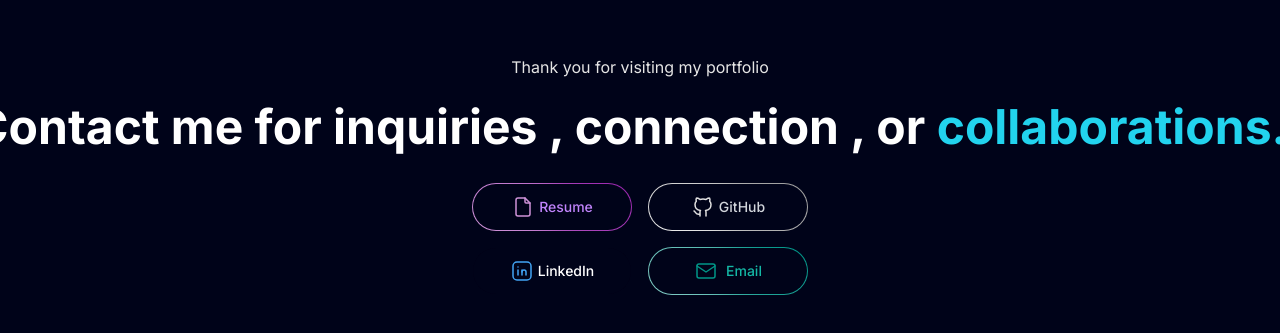
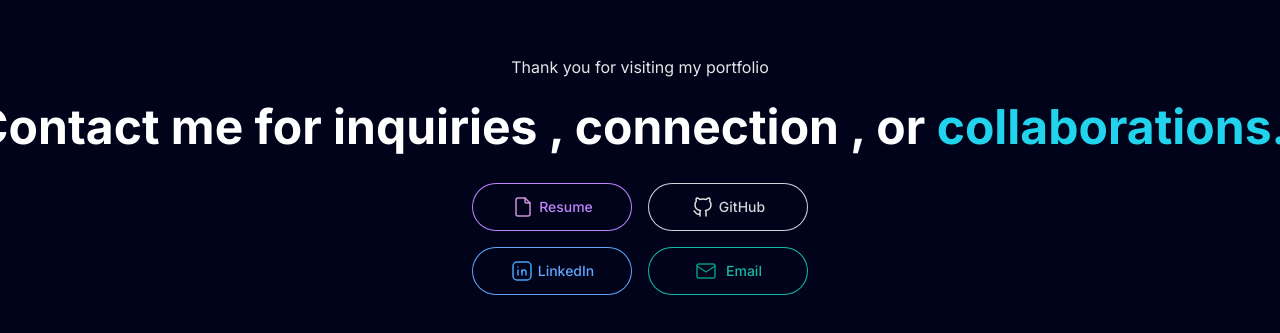
Before and after one commit to Arjun-Mishra-312/portfolio, a Next.js app: page / in a window 1280 px wide. Shown: the part 7525-7858 px from the top of the page. Built offline with nearby package versions, Linux system fonts and the light colour scheme.

Commit message:
removed animation in contact ui

```diff
--- a/components/contact.tsx
+++ b/components/contact.tsx
@@ -35,8 +35,8 @@ export function TypewriterEffectSmoothDemo() {
       <TypewriterEffectSmooth words={words} />
       <div className="flex flex-col md:flex-row space-y-4 md:space-y-0 space-x-0 md:space-x-4 px-4">
         <Link href="/Resume.pdf">
-          <button className="relative w-40  inline-flex h-12 overflow-hidden rounded-full p-[1px] focus:outline-none focus:ring-2 focus:ring-slate-400 focus:ring-offset-2 focus:ring-offset-slate-50">
-            <div className="absolute inset-[-1000%] animate-[spin_2s_linear_infinite] bg-[conic-gradient(from_90deg_at_50%_50%,#CE93D8_0%,#9C27B0_50%,#CE93D8_100%)]" />
+          <button className="relative w-40  inline-flex h-12 overflow-hidden rounded-full p-[1px] bg-purple-400 focus:outline-none focus:ring-2 focus:ring-slate-400 focus:ring-offset-2 focus:ring-offset-slate-50">
+            {/* <div className="absolute inset-[-1000%] animate-[spin_2s_linear_infinite] bg-[conic-gradient(from_90deg_at_50%_50%,#CE93D8_0%,#9C27B0_50%,#CE93D8_100%)]" /> */}
             <div className="inline-flex h-full w-full cursor-pointer items-center justify-center rounded-full bg-black-100 px-3 py-1 text-sm font-medium text-purple-400 backdrop-blur-3xl">
             <IconFile color="#CE93D8" stroke={1.5} className="mr-1" />
               Resume
@@ -44,8 +44,8 @@ export function TypewriterEffectSmoothDemo() {
           </button>
         </Link>
         <Link href="https://github.com/Arjun-Mishra-312">
-          <button className="relative w-40  inline-flex h-12 overflow-hidden rounded-full p-[1px] focus:outline-none focus:ring-2 focus:ring-slate-400 focus:ring-offset-2 focus:ring-offset-slate-50">
-            <div className="absolute inset-[-1000%] animate-[spin_2s_linear_infinite] bg-[conic-gradient(from_90deg_at_50%_50%,#E0E0E0_0%,#9E9E9E_50%,#EEEEEE_100%)]" />
+          <button className="relative w-40  inline-flex h-12 overflow-hidden rounded-full p-[1px] bg-gray-300 focus:outline-none focus:ring-2 focus:ring-slate-400 focus:ring-offset-2 focus:ring-offset-slate-50">
+            {/* <div className="absolute inset-[-1000%] animate-[spin_2s_linear_infinite] bg-[conic-gradient(from_90deg_at_50%_50%,#E0E0E0_0%,#9E9E9E_50%,#EEEEEE_100%)]" /> */}
             <div className="inline-flex h-full w-full cursor-pointer items-center justify-center rounded-full bg-black-100 px-3 py-1 text-sm font-medium text-gray-300 backdrop-blur-3xl">
               <IconBrandGithub color="#E0E0E0" stroke={1.5} className="mr-1" />
               GitHub
@@ -58,17 +58,17 @@ export function TypewriterEffectSmoothDemo() {
           {/* <button className="w-40 h-10 rounded-xl bg-black border border-blue-400 text-blue-400 text-sm">
             Connect on LinkedIn
           </button> */}
-          <button className="relative w-40 inline-flex h-12 overflow-hidden rounded-full p-[1px] focus:outline-none focus:ring-2 focus:ring-slate-400 focus:ring-offset-2 focus:ring-offset-slate-50">
+          <button className="relative w-40 inline-flex h-12 overflow-hidden rounded-full p-[1px] bg-blue-400 focus:outline-none focus:ring-2 focus:ring-slate-400 focus:ring-offset-2 focus:ring-offset-slate-50">
             {/* <div className="absolute inset-[-1000%] animate-[spin_2s_linear_infinite] bg-[conic-gradient(from_90deg_at_50%_50%,#BBDEFB_0%,#42A5F5_50%,#BBDEFB_100%)]" /> */}
-            <div className="inline-flex h-full w-full cursor-pointer items-center justify-center rounded-full bg-black-100 px-3 py-1 text-sm font-medium text-white backdrop-blur-3xl">
+            <div className="inline-flex h-full w-full cursor-pointer items-center justify-center rounded-full bg-black-100 px-3 py-1 text-sm font-medium text-blue-400 backdrop-blur-3xl">
             <IconBrandLinkedin color="#42A5F5" stroke={1.5} className="mr-1" />
               LinkedIn
             </div>
           </button>
         </Link>
         <Link href="mailto:arjun.mishra.work@gmail.com">
-        <button className="relative w-40 inline-flex h-12 overflow-hidden rounded-full p-[1px] focus:outline-none focus:ring-2 focus:ring-slate-400 focus:ring-offset-2 focus:ring-offset-slate-50">
-            <div className="absolute inset-[-1000%] animate-[spin_2s_linear_infinite] bg-[conic-gradient(from_90deg_at_50%_50%,#80CBC4_0%,#009688_50%,#80CBC4_100%)]" />
+        <button className="relative w-40 inline-flex h-12 overflow-hidden rounded-full p-[1px] bg-teal-500 focus:outline-none focus:ring-2 focus:ring-slate-400 focus:ring-offset-2 focus:ring-offset-slate-50">
+            {/* <div className="absolute inset-[-1000%] animate-[spin_2s_linear_infinite] bg-[conic-gradient(from_90deg_at_50%_50%,#80CBC4_0%,#009688_50%,#80CBC4_100%)]" /> */}
             <div className="inline-flex h-full w-full cursor-pointer items-center justify-center rounded-full bg-black-100 px-3 py-1 text-sm font-medium text-teal-500 backdrop-blur-3xl">
             <IconMail color="#009688" stroke={1.5} className="mr-2" />
               Email
```
